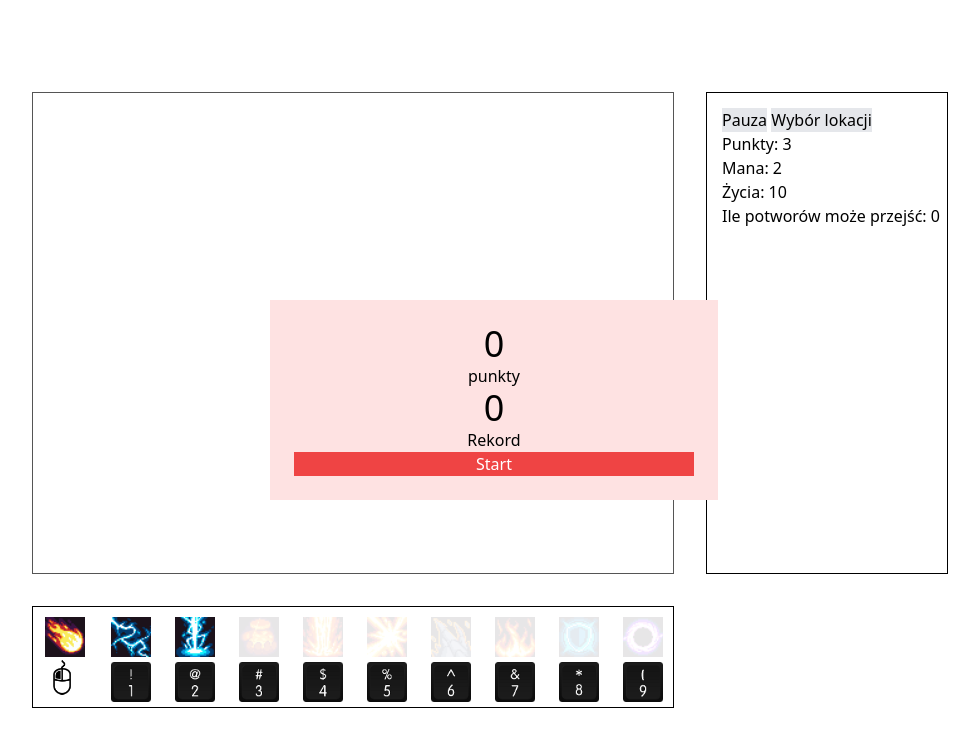
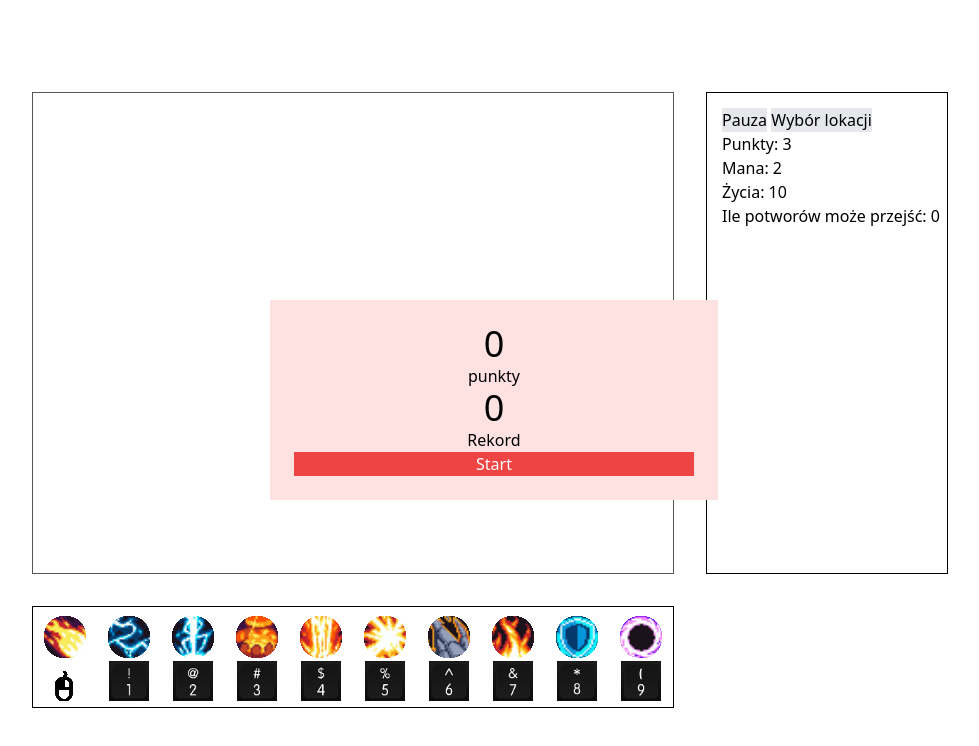
Before and after one commit to EloBalans/Shooter_Game_Canvas, a plain HTML site: page game.html in a window 1280 px wide. Shown: the whole page, without its empty margins (146-1125 px from the left). Drawn offline with nearby package versions, Linux system fonts and the light colour scheme.

Commit message:
alpha 12.2

```diff
--- /dev/null
+++ b/js/canvasSkills/skillIcon.js
@@ -0,0 +1,115 @@
+export class SkillIcon {
+    constructor(nr,x, y, width,heigth,skill,keyboardPosX,keyboardPosY) {
+        this.canvas = document.getElementById('canvas2');
+        this.c = this.canvas.getContext('2d');
+        this.keyboard = document.getElementById("keyboard")
+        this.mouse = document.getElementById("mouse")
+        this.button = document.getElementById("button")
+        this.nr = nr;
+        this.x = x;
+        this.y = y;
+        this.width = width
+        this.heigth = heigth
+        this.skill = skill
+
+        this.keyboardPosX = keyboardPosX
+        this.keyboardPosY = keyboardPosY
+
+    }
+
+    draw(){
+
+        this.drawBorder()
+        this.drawIcon()
+        if(this.nr ===1){
+            this.drawMouse()
+        }else{
+            this.drawKey()
+        }
+
+
+    }
+    drawBorder(){
+        this.c.drawImage(
+            this.button,
+            985,
+            500,
+            240,
+            240,
+            this.x+2,
+            this.y,
+            64,
+            64,
+            );
+    }
+
+
+    drawIcon(){
+        this.c.save();
+        this.c.beginPath();
+        this.c.arc(this.x+32, this.y+30, 21 ,0, Math.PI * 2,);
+        this.c.closePath();
+        this.c.clip();
+
+
+        this.c.drawImage(
+            this.skill,
+
+            this.x+5,
+            this.y+3,
+            this.width+15,
+            this.heigth+15,
+            );
+
+        this.c.beginPath();
+        this.c.arc(0, 0, 21,0, Math.PI * 2,);
+        this.c.clip();
+        this.c.closePath();
+        this.c.restore();
+        if(this.nr != 1&&this.nr != 2&&this.nr != 3){
+            this.c.drawImage(
+                this.button,
+                1250,
+                500,
+                240,
+                240,
+                this.x+21,
+                this.y+18,
+                24,
+                24,
+                );
+        }
+
+    }
+
+    drawMouse(){
+        this.c.drawImage(
+            this.mouse,
+            this.x+16,
+            this.y+64,
+            this.width-10    ,
+            this.heigth-10,
+        )
+    }
+
+    drawKey(){
+        this.c.drawImage(
+            this.keyboard,
+            this.keyboardPosX,
+            this.keyboardPosY,
+            112.5,
+            112.5,
+            this.x+12,
+            this.y+54 ,
+            this.width,
+            this.heigth
+        )
+
+    }
+
+    update(){
+        this.draw();
+    }
+
+
+}
--- a/js/canvasSkills/skills.js
+++ b/js/canvasSkills/skills.js
@@ -1,3 +1,5 @@
+import { SkillIcon } from "./skillIcon.js"
+
 const canvas = document.getElementById('canvas2');
 const c = canvas.getContext('2d');
 canvas.height = 100;
@@ -14,12 +16,9 @@ var skill9 = document.getElementById("skill9");
 var skill10 = document.getElementById("skill10");
 var keyboard = document.getElementById("keyboard")
 var mouse = document.getElementById("mouse")
-var spellbg = document.getElementById("spellBg")
+var button = document.getElementById("button")
 
-let mousePos = {
-    x:0,
-    y:0,
-}
+let mousePos = {x:0, y:0,}
 var skill10width = 12;
 var skill1width = 78;
 var skill2width = 142;
@@ -36,138 +35,159 @@ var skillwidth = 40
 
 
 
+
+var skills= [];
+var skillHeigth = 40;
+var skillWidth = 40;
+var offsetX = 64
+
+skills[0] = new SkillIcon(1,offsetX*0,0,skillWidth,skillHeigth,document.getElementById("skill10"),0, 0);
+skills[1] = new SkillIcon(2,offsetX*1,0,skillWidth,skillHeigth ,document.getElementById("skill1"),337.5, 337.5);
+skills[2] = new SkillIcon(3,offsetX*2,0,skillWidth,skillHeigth ,document.getElementById("skill2"),450, 337.5);
+skills[3] = new SkillIcon(4,offsetX*3,0,skillWidth,skillHeigth ,document.getElementById("skill3"),562.5, 337.5);
+skills[4] = new SkillIcon(5,offsetX*4,0,skillWidth,skillHeigth ,document.getElementById("skill4"),675, 337.5);
+skills[5] = new SkillIcon(6,offsetX*5,0,skillWidth,skillHeigth ,document.getElementById("skill5"),787.5, 337.5);
+skills[6] = new SkillIcon(7,offsetX*6,0,skillWidth,skillHeigth ,document.getElementById("skill6"),337.5, 450);
+skills[7] = new SkillIcon(8,offsetX*7,0,skillWidth,skillHeigth ,document.getElementById("skill7"), 450, 450);
+skills[8] = new SkillIcon(9,offsetX*8,0,skillWidth,skillHeigth ,document.getElementById("skill8"),562.5, 450);
+skills[9] = new SkillIcon(10,offsetX*9,0,skillWidth,skillHeigth ,document.getElementById("skill9"),675, 450);
+
+
 animate();
 
 function animate(){
-    // c.drawImage(spellbg,0,300,2048,500,0,0,640,100);
 
-    c.beginPath();
-    c.rect(0, 0, 640, 100)
-    c.fillStyle = "white";
-    c.fill();
+    skills.forEach(skill => {
+        skill.update();
+    });
+
+    // c.beginPath();
+    // c.rect(0, 0, 640, 100)
+    // c.fillStyle = "white";
+    // c.fill();
 
 
 
-    c.drawImage(skill10,skill10width,skillheight, skillwidth, skillwidth);
+    // c.drawImage(skill10,skill10width,skillheight, skillwidth, skillwidth);
 
 
-    c.drawImage(skill1,skill1width,skillheight, skillwidth, skillwidth);
+    // c.drawImage(skill1,skill1width,skillheight, skillwidth, skillwidth);
 
-    c.drawImage(skill2,skill2width,skillheight,skillwidth, skillwidth);
-    c.save();
-    c.globalAlpha = 0.1
-    c.beginPath();
-    c.rect(192, 0, 64, 100)
-    c.fillStyle = "white";
-    c.fill();
-    c.drawImage(skill3,skill3width,skillheight,skillwidth, skillwidth);
-    c.beginPath();
-    c.rect(256, 0, 64, 100)
-    c.fillStyle = "white";
-    c.fill();
-    c.drawImage(skill4,skill4width,skillheight,skillwidth, skillwidth);
-    c.beginPath();
-    c.rect(320, 0, 64, 100)
-    c.fillStyle = "white";
-    c.fill();
-    c.drawImage(skill5,skill5width,skillheight,skillwidth, skillwidth);
-    c.beginPath();
-    c.rect(384, 0, 64, 100)
-    c.fillStyle = "white";
-    c.fill();
-    c.drawImage(skill6,skill6width,skillheight,skillwidth, skillwidth);
-    c.beginPath();
-    c.rect(448, 0, 64, 100)
-    c.fillStyle = "white";
-    c.fill();
-    c.drawImage(skill7,skill7width,skillheight,skillwidth, skillwidth);
-    c.beginPath();
-    c.rect(512, 0, 64, 100)
-    c.fillStyle = "white";
-    c.fill();
-    c.drawImage(skill8,skill8width,skillheight,skillwidth, skillwidth);
-    c.beginPath();
-    c.rect(576, 0, 64, 100)
-    c.fillStyle = "white";
-    c.fill();
-    c.drawImage(skill9,skill9width,skillheight,skillwidth, skillwidth);
-    c.restore();
+    // c.drawImage(skill2,skill2width,skillheight,skillwidth, skillwidth);
+    // c.save();
+    // c.globalAlpha = 0.1
+    // c.beginPath();
+    // c.rect(192, 0, 64, 100)
+    // c.fillStyle = "white";
+    // c.fill();
+    // c.drawImage(skill3,skill3width,skillheight,skillwidth, skillwidth);
+    // c.beginPath();
+    // c.rect(256, 0, 64, 100)
+    // c.fillStyle = "white";
+    // c.fill();
+    // c.drawImage(skill4,skill4width,skillheight,skillwidth, skillwidth);
+    // c.beginPath();
+    // c.rect(320, 0, 64, 100)
+    // c.fillStyle = "white";
+    // c.fill();
+    // c.drawImage(skill5,skill5width,skillheight,skillwidth, skillwidth);
+    // c.beginPath();
+    // c.rect(384, 0, 64, 100)
+    // c.fillStyle = "white";
+    // c.fill();
+    // c.drawImage(skill6,skill6width,skillheight,skillwidth, skillwidth);
+    // c.beginPath();
+    // c.rect(448, 0, 64, 100)
+    // c.fillStyle = "white";
+    // c.fill();
+    // c.drawImage(skill7,skill7width,skillheight,skillwidth, skillwidth);
+    // c.beginPath();
+    // c.rect(512, 0, 64, 100)
+    // c.fillStyle = "white";
+    // c.fill();
+    // c.drawImage(skill8,skill8width,skillheight,skillwidth, skillwidth);
+    // c.beginPath();
+    // c.rect(576, 0, 64, 100)
+    // c.fillStyle = "white";
+    // c.fill();
+    // c.drawImage(skill9,skill9width,skillheight,skillwidth, skillwidth);
+    // c.restore();
 
-    c.drawImage(mouse,skill10width,skillheight+skill10.height*1.2+5,mouse.height/15,mouse.width/15)
-    c.drawImage(keyboard, 337.5, 337.5, 112.5, 112.5, skill1width, skillheight+ skillwidth+5,  skillwidth,skillwidth);
-    c.drawImage(keyboard, 450, 337.5, 112.5, 112.5, skill2width, skillheight+ skillwidth+5, skillwidth,skillwidth);
-    c.drawImage(keyboard, 562.5, 337.5, 112.5, 112.5, skill3width, skillheight+ skillwidth+5, skillwidth,skillwidth);
-    c.drawImage(keyboard, 675, 337.5, 112.5, 112.5, skill4width, skillheight+ skillwidth+5, skillwidth,skillwidth);
-    c.drawImage(keyboard, 787.5, 337.5, 112.5, 112.5, skill5width, skillheight+ skillwidth+5, skillwidth,skillwidth);
-    c.drawImage(keyboard, 337.5, 450, 112.5, 112.5, skill6width, skillheight+ skillwidth+5, skillwidth,skillwidth);
-    c.drawImage(keyboard, 450, 450, 112.5, 112.5, skill7width, skillheight+ skillwidth+5, skillwidth,skillwidth);
-    c.drawImage(keyboard, 562.5, 450, 112.5, 112.5, skill8width, skillheight+ skillwidth+5,skillwidth,skillwidth);
-    c.drawImage(keyboard, 675, 450, 112.5, 112.5, skill9width, skillheight+ skillwidth+5, skillwidth,skillwidth);
+    // c.drawImage(mouse,skill10width,skillheight+skill10.height*1.2+5,mouse.height/15,mouse.width/15)
+    // c.drawImage(keyboard, 337.5, 337.5, 112.5, 112.5, skill1width, skillheight+ skillwidth+5,  skillwidth,skillwidth);
+    // c.drawImage(keyboard, 450, 337.5, 112.5, 112.5, skill2width, skillheight+ skillwidth+5, skillwidth,skillwidth);
+    // c.drawImage(keyboard, 562.5, 337.5, 112.5, 112.5, skill3width, skillheight+ skillwidth+5, skillwidth,skillwidth);
+    // c.drawImage(keyboard, 675, 337.5, 112.5, 112.5, skill4width, skillheight+ skillwidth+5, skillwidth,skillwidth);
+    // c.drawImage(keyboard, 787.5, 337.5, 112.5, 112.5, skill5width, skillheight+ skillwidth+5, skillwidth,skillwidth);
+    // c.drawImage(keyboard, 337.5, 450, 112.5, 112.5, skill6width, skillheight+ skillwidth+5, skillwidth,skillwidth);
+    // c.drawImage(keyboard, 450, 450, 112.5, 112.5, skill7width, skillheight+ skillwidth+5, skillwidth,skillwidth);
+    // c.drawImage(keyboard, 562.5, 450, 112.5, 112.5, skill8width, skillheight+ skillwidth+5,skillwidth,skillwidth);
+    // c.drawImage(keyboard, 675, 450, 112.5, 112.5, skill9width, skillheight+ skillwidth+5, skillwidth,skillwidth);
 
-    if(mousePos.x<64&&mousePos.x>=0&&mousePos.y>0&&mousePos.y<100){
+    // if(mousePos.x<64&&mousePos.x>=0&&mousePos.y>0&&mousePos.y<100){
 
-        c.beginPath();
-        c.rect(0, 0, 64, 100)
-        c.fillStyle = "white";
-        c.fill();
-        c.font = "10px Comic Sans MS";
-        c.fillStyle = "black";
-        c.fillText("CD: 0s", 10, 45);
-        c.fillText("Mana: 1 ", 10, 60);
-    }else if(mousePos.x<128&&mousePos.x>=64&&mousePos.y>0&&mousePos.y<100){
-        c.beginPath();
-        c.rect(64, 0, 64, 100)
-        c.fillStyle = "white";
-        c.fill();
-        c.font = "10px Comic Sans MS";
-        c.fillStyle = "black";
-        c.fillText("CD: 1s", 74, 45);
-        c.fillText("Mana: 5 ", 74, 60);
-    }else if(mousePos.x<192&&mousePos.x>=128&&mousePos.y>0&&mousePos.y<100){
-        c.beginPath();
-        c.rect(128, 0, 64, 100)
-        c.fillStyle = "white";
-        c.fill();
-        c.font = "10px Comic Sans MS";
-        c.fillStyle = "black";
-        c.fillText("CD: 3s", 138, 45);
-        c.fillText("Mana: 15 ", 138, 60);
-    }else if(mousePos.x<256&&mousePos.x>=192&&mousePos.y>0&&mousePos.y<100){
-        c.beginPath();
-        c.rect(192, 0, 64, 100)
-        c.fillStyle = "white";
-        c.fill();
-    }else if(mousePos.x<320&&mousePos.x>=256&&mousePos.y>0&&mousePos.y<100){
-        c.beginPath();
-        c.rect(256, 0, 64, 100)
-        c.fillStyle = "white";
-        c.fill();
-    }else if(mousePos.x<384&&mousePos.x>=320&&mousePos.y>0&&mousePos.y<100){
-        c.beginPath();
-        c.rect(320, 0, 64, 100)
-        c.fillStyle = "white";
-        c.fill();
-    }else if(mousePos.x<448&&mousePos.x>=384&&mousePos.y>0&&mousePos.y<100){
-        c.beginPath();
-        c.rect(384, 0, 64, 100)
-        c.fillStyle = "white";
-        c.fill();
-    }else if(mousePos.x<512&&mousePos.x>=448&&mousePos.y>0&&mousePos.y<100){
-        c.beginPath();
-        c.rect(448, 0, 64, 100)
-        c.fillStyle = "white";
-        c.fill();
-    }else if(mousePos.x<576&&mousePos.x>=512&&mousePos.y>0&&mousePos.y<100){
-        c.beginPath();
-        c.rect(512, 0, 64, 100)
-        c.fillStyle = "white";
-        c.fill();
-    }else if(mousePos.x<640&&mousePos.x>=576&&mousePos.y>0&&mousePos.y<100){
-        c.beginPath();
-        c.rect(576, 0, 64, 100)
-        c.fillStyle = "white";
-        c.fill();
-    }
+    //     c.beginPath();
+    //     c.rect(0, 0, 64, 100)
+    //     c.fillStyle = "white";
+    //     c.fill();
+    //     c.font = "10px Comic Sans MS";
+    //     c.fillStyle = "black";
+    //     c.fillText("CD: 0s", 10, 45);
+    //     c.fillText("Mana: 1 ", 10, 60);
+    // }else if(mousePos.x<128&&mousePos.x>=64&&mousePos.y>0&&mousePos.y<100){
+    //     c.beginPath();
+    //     c.rect(64, 0, 64, 100)
+    //     c.fillStyle = "white";
+    //     c.fill();
+    //     c.font = "10px Comic Sans MS";
+    //     c.fillStyle = "black";
+    //     c.fillText("CD: 1s", 74, 45);
+    //     c.fillText("Mana: 5 ", 74, 60);
+    // }else if(mousePos.x<192&&mousePos.x>=128&&mousePos.y>0&&mousePos.y<100){
+    //     c.beginPath();
+    //     c.rect(128, 0, 64, 100)
+    //     c.fillStyle = "white";
+    //     c.fill();
+    //     c.font = "10px Comic Sans MS";
+    //     c.fillStyle = "black";
+    //     c.fillText("CD: 3s", 138, 45);
+    //     c.fillText("Mana: 15 ", 138, 60);
+    // }else if(mousePos.x<256&&mousePos.x>=192&&mousePos.y>0&&mousePos.y<100){
+    //     c.beginPath();
+    //     c.rect(192, 0, 64, 100)
+    //     c.fillStyle = "white";
+    //     c.fill();
+    // }else if(mousePos.x<320&&mousePos.x>=256&&mousePos.y>0&&mousePos.y<100){
+    //     c.beginPath();
+    //     c.rect(256, 0, 64, 100)
+    //     c.fillStyle = "white";
+    //     c.fill();
+    // }else if(mousePos.x<384&&mousePos.x>=320&&mousePos.y>0&&mousePos.y<100){
+    //     c.beginPath();
+    //     c.rect(320, 0, 64, 100)
+    //     c.fillStyle = "white";
+    //     c.fill();
+    // }else if(mousePos.x<448&&mousePos.x>=384&&mousePos.y>0&&mousePos.y<100){
+    //     c.beginPath();
+    //     c.rect(384, 0, 64, 100)
+    //     c.fillStyle = "white";
+    //     c.fill();
+    // }else if(mousePos.x<512&&mousePos.x>=448&&mousePos.y>0&&mousePos.y<100){
+    //     c.beginPath();
+    //     c.rect(448, 0, 64, 100)
+    //     c.fillStyle = "white";
+    //     c.fill();
+    // }else if(mousePos.x<576&&mousePos.x>=512&&mousePos.y>0&&mousePos.y<100){
+    //     c.beginPath();
+    //     c.rect(512, 0, 64, 100)
+    //     c.fillStyle = "white";
+    //     c.fill();
+    // }else if(mousePos.x<640&&mousePos.x>=576&&mousePos.y>0&&mousePos.y<100){
+    //     c.beginPath();
+    //     c.rect(576, 0, 64, 100)
+    //     c.fillStyle = "white";
+    //     c.fill();
+    // }
 
 
 
```
Also changed, not shown: game.html (+1 -1 lines).
